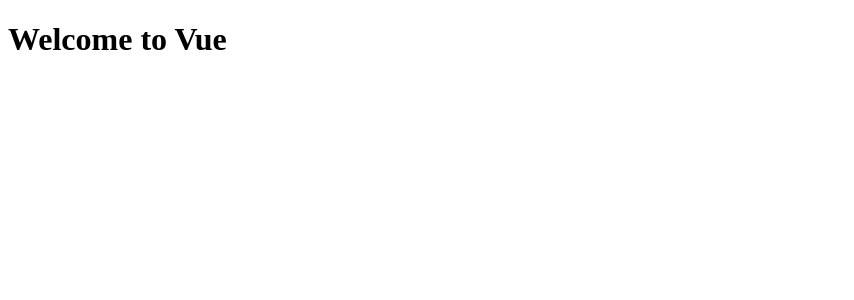
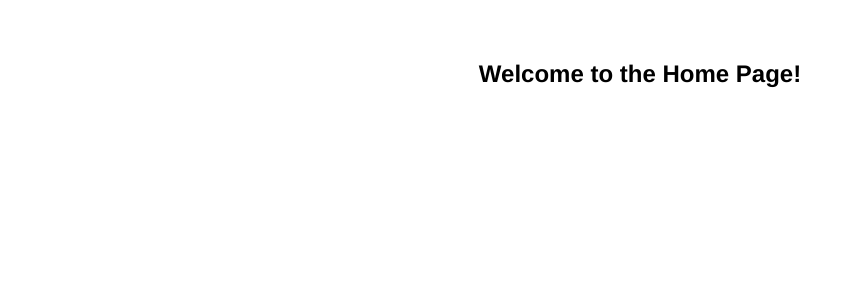
Before and after one commit to Mauranneakam/tp4, a Vue app: page / in a window 1280 px wide. Shown: the top 300 px of the page, without its empty margins (0-854 px from the left). Built offline with nearby package versions, Linux system fonts and the light colour scheme.

Commit message:
create omePage component

```diff
--- a/src/App.vue
+++ b/src/App.vue
@@ -1,15 +1,31 @@
 <template>
   <div id="app">
-    <h1>Welcome to Vue</h1>
+    <HomePage />
   </div>
 </template>
 
 <script>
+import HomePage from './components/HomePage.vue';
+
+//import Header from './components/Header.vue';
+//import Footer from './components/Footer.vue';
+
 export default {
-  name: 'App'
+  name: 'App',
+  components: {
+   HomePage
+  }
 }
 </script>
 
-<style>
-/* Add your styles here */
+<style scoped>
+#app {
+  font-family: Avenir, Helvetica, Arial, sans-serif;
+  text-align: center;
+  color: #000000;
+  margin-top: 60px;
+}
+main {
+  padding: 20px;
+}
 </style>
--- /dev/null
+++ b/src/components/HomePage.vue
@@ -0,0 +1,15 @@
+<template>
+    <div>
+      <h2>Welcome to the Home Page!</h2>
+    </div>
+  </template>
+
+  <script>
+  export default {
+    name: 'HomePage'
+  }
+  </script>
+
+  <style scoped>
+  /* Add styles here if needed */
+  </style>
```
